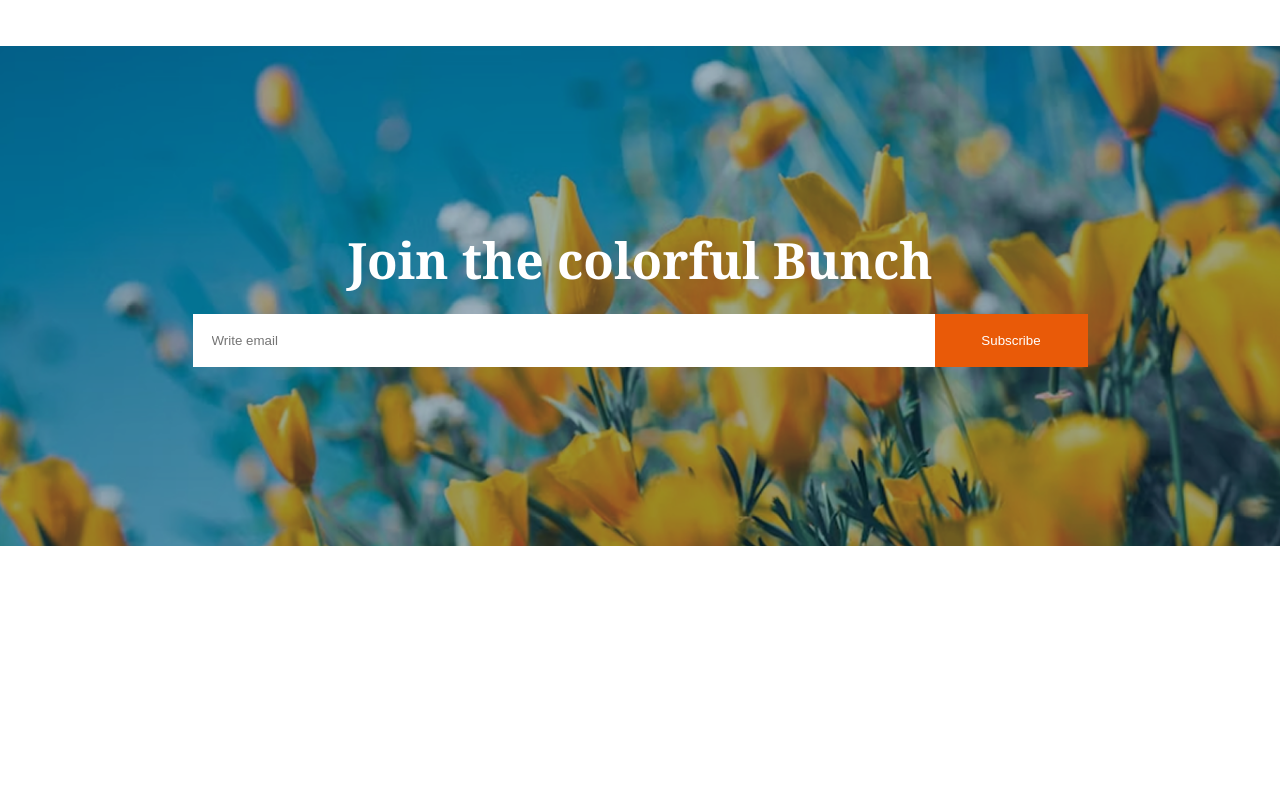
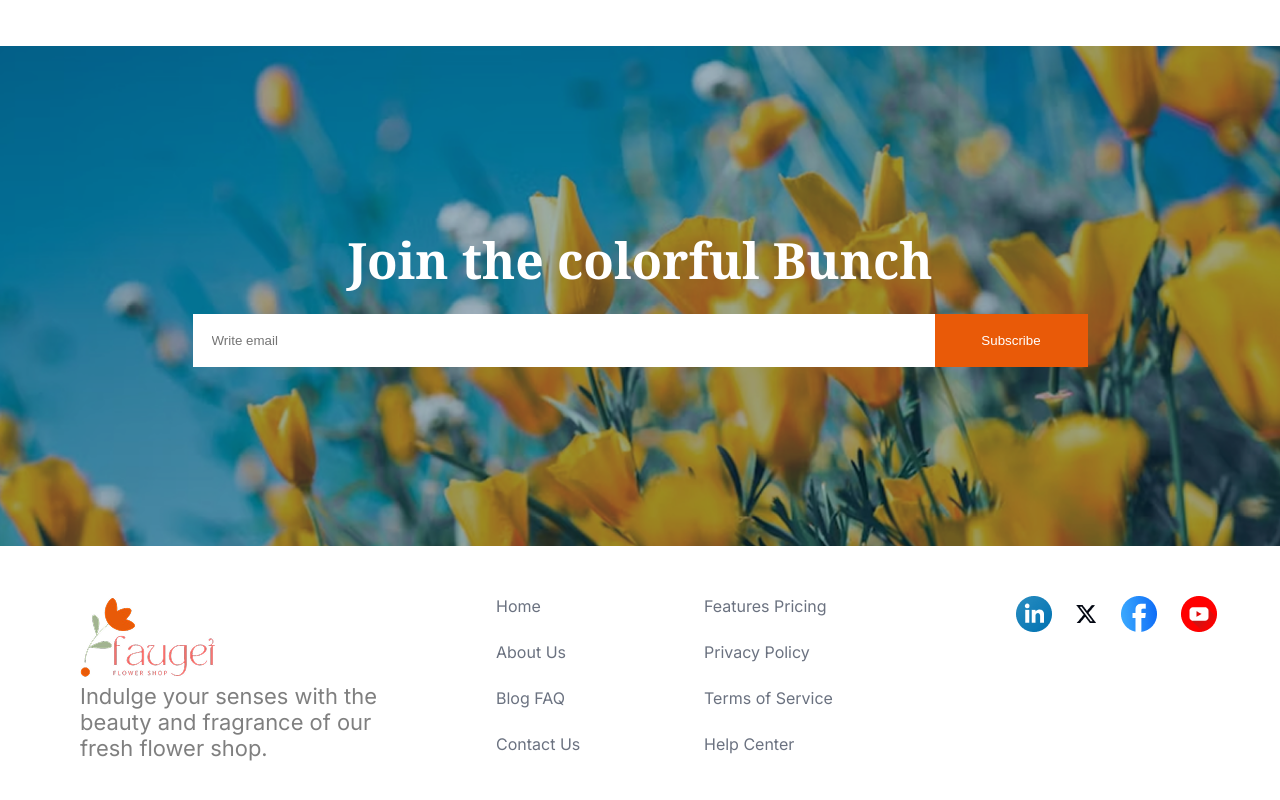
Before and after one commit to Rakibul29h/Responsive_Flower_Website, a plain HTML site: page index.html in a window 1280 px wide. Shown: the part 3524-4324 px from the top of the page. Before the commit the page ends 4070 px from the top, so only its background shows below. Drawn offline with Linux system fonts and the light colour scheme.

Commit message:
footer section done

```diff
--- a/index.html
+++ b/index.html
@@ -214,20 +214,59 @@
       </section>
     </main>
     <!-- SEction for subscribe -->
-     <section class="subscribe">
+    <section class="subscribe">
       <div class="content">
+        <h1 class="title">Join the colorful Bunch</h1>
+        <div class="form">
+          <input type="text" placeholder="Write email" />
+          <button class="btn">Subscribe</button>
+        </div>
+      </div>
+    </section>
+
+    <!-- Footer section  -->
+    <footer>
+      <div class="footer_container">
+        <div class="footer_content">
+          <img src="./assets/logo.png" alt="logo" />
+          <p class="des">
+            Indulge your senses with the beauty and fragrance of our fresh
+            flower shop.
+          </p>
+        </div>
+        <div class="footer_link1">
+          <a href="">Home</a>
+          <a href="">About Us</a>
+          <a href="">Blog</a>
+          <a href="">FAQ</a>
+          <a href="" class="ls">Contact Us</a>
+        </div>
+        <div class="footer_link2">
+          <a href="">Features</a>
+          <a href="">Pricing</a>
+          <a href="">Privacy Policy</a>
+          <a href="">Terms of Service</a>
+          <a href="" class="ls">Help Center</a>
+        </div>
+        <div class="icon_container">
+          <div class="icon_controler">
 
 
-        <h1 class="title">
-          Join the colorful Bunch
-        </h1>
-        <div class="form">
-          <input type="text" placeholder="Write email">
-          <button class="btn">
-            Subscribe
-          </button>
-         </div>
+          <div class="icon">
+            <img src="./assets/icon-linkedin.png" alt="Linkedin">
+          </div>
+          <div class="icon">
+            <img src="./assets/icon-twitter.png" alt="Twitter">
+          </div>
+          <div class="icon">
+            <img src="./assets/icon-facebook.png" alt="Facebook">
+          </div>
+          <div class="icon">
+            <img src="./assets/icon-youtube.png" alt="Youtube">
+          </div>
         </div>
-     </section>
+        </div>
+      </div>
+    </footer>
   </body>
 </html>
--- a/style/style.css
+++ b/style/style.css
@@ -277,6 +277,49 @@ main {
   color:  white;
 }
 
+/* footer section */
+footer{
+  max-width: 1120px;
+  margin: 50px auto ;
+}
+.footer_container{
+  width: 100%;
+  display: grid;
+  grid-template-columns: repeat(12,1fr);
+  gap: 104px;
+}
+.footer_content{
+  grid-column: auto /span 4;
+}
+.footer_link1{
+  grid-column: auto / span 2;
+}
+.footer_link2{
+  grid-column: auto / span 3;
+}
+.icon_container{
+  grid-column: auto / span 3;
+}
+footer a{
+  text-decoration: none;
+  display: inline-block;
+  font-size: 1rem;
+  color:#6B7280;
+  margin-bottom: 26px;
+}
+.icon_container{
+  display: flex;
+  align-items: start;
+}
+.icon_controler{
+  display: flex;
+  align-items: center;
+  gap: 24px;
+}
+.icon{
+  display: flex;
+  align-items: center;
+}
 /* mobile responsive */
 @media screen and (max-width: 576px) {
   nav {
@@ -382,4 +425,30 @@ margin-bottom: 40px;
   border: none;
   outline: none;
 }
+footer{
+  margin-left:16px;
 }
+.footer_container{
+  grid-template-columns: repeat(1,1fr);
+  gap: 20px;
+}
+.footer_content{
+  grid-column:1/-1;
+}
+.footer_link1{
+  grid-column:1/-1;
+}
+.footer_link2{
+  grid-column:1/-1;
+}
+.icon_container{
+  grid-column: 1/-1;
+}
+footer a{
+  display: block;
+
+}
+.ls{
+  margin-bottom: 0px;
+}
+}
```
